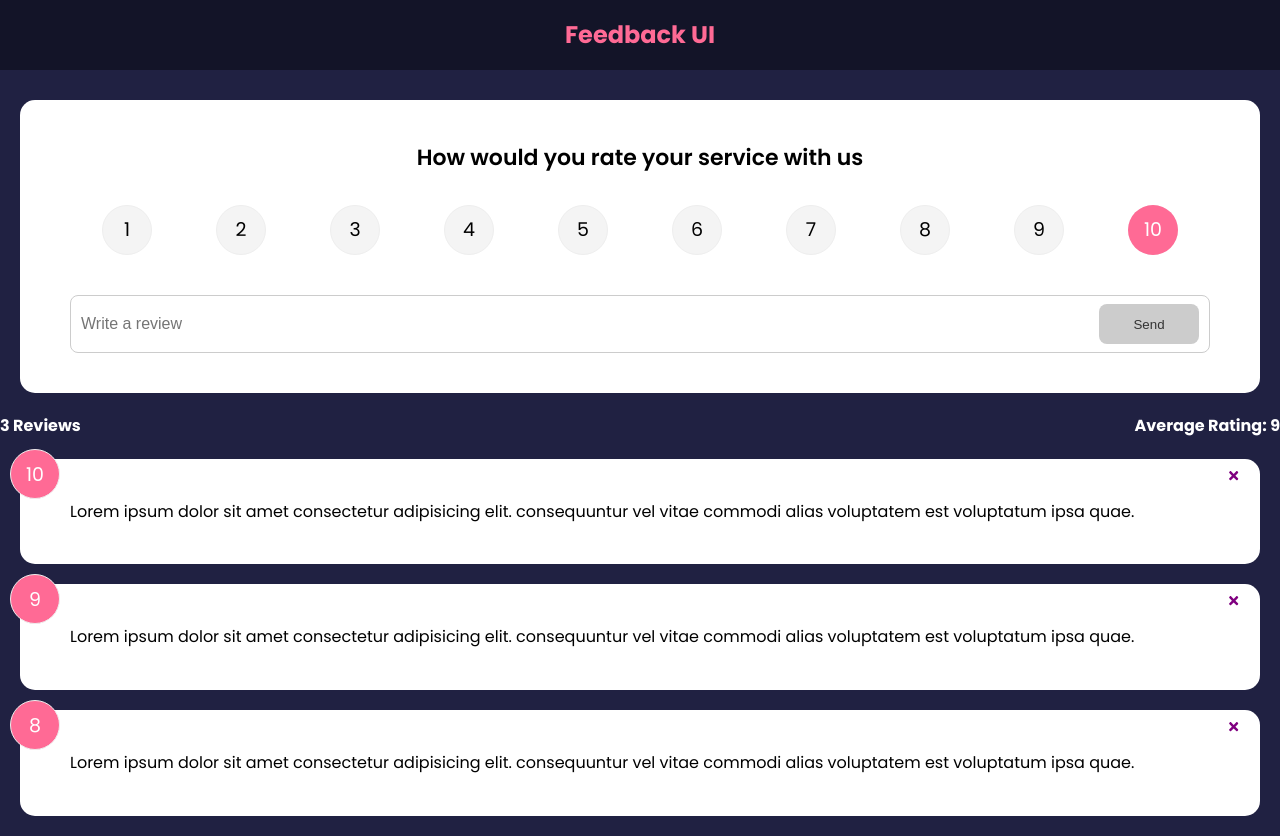
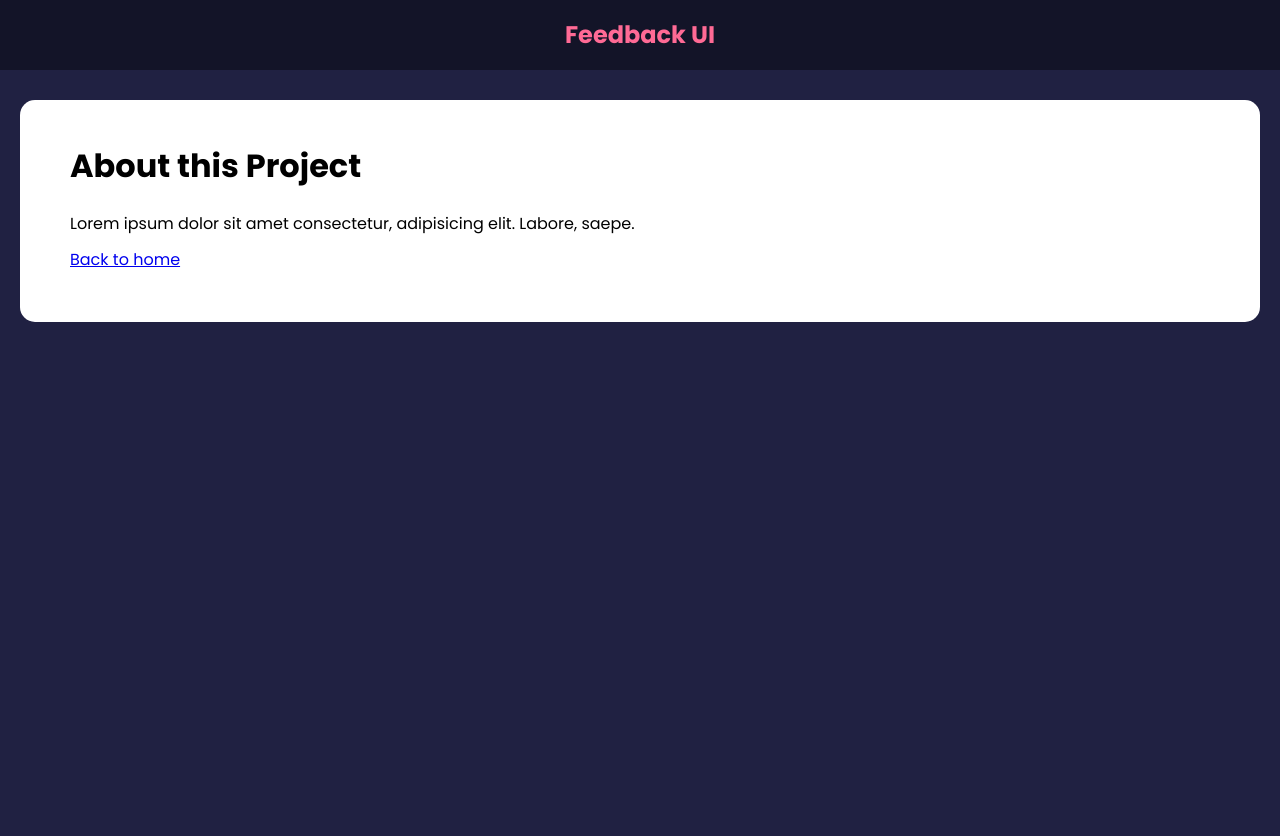
Before and after one commit to diebanz/Feedback_App, a React (Create React App) app: page /about in a window 1280 px wide. After the commit the page ends 800 px from the top, so only its background shows below. Built offline with nearby package versions, Linux system fonts and the light colour scheme.

Commit message:
link components

```diff
--- a/package.json
+++ b/package.json
@@ -10,6 +10,7 @@
     "react": "^17.0.2",
     "react-dom": "^17.0.2",
     "react-icons": "^4.3.1",
+    "react-router-dom": "^6.2.1",
     "react-scripts": "5.0.0",
     "uuid": "^8.3.2",
     "web-vitals": "^2.1.2"
--- a/src/App.js
+++ b/src/App.js
@@ -1,12 +1,15 @@
 import { useState } from "react";
 import React from "react";
 import { v4 as uuidv4 } from "uuid";
+import { BrowserRouter as Router, Route, Routes } from "react-router-dom";
 
 import Header from "./components/Header";
 import FeedbackList from "./components/FeedbackList";
 import FeedbackData from "./data/FeedbackData";
 import FeedbackForm from "./components/FeedbackForm";
 import FeedbackStats from "./components/FeedbackStats";
+import AboutPage from "./pages/AboutPage";
+import AboutIconLink from "./components/AboutIconLink";
 
 function App() {
     const [feedback, setFeedback] = useState(FeedbackData);
@@ -23,17 +26,29 @@ function App() {
     };
 
     return (
-        <>
+        <Router>
             <Header />
             <main>
+                <Routes>
+                    <Route
+                        exact
+                        path="/"
+                        element={
+                            <>
                                 <FeedbackForm handleAdd={addFeedback} />
                                 <FeedbackStats feedback={feedback} />
                                 <FeedbackList
                                     feedback={feedback}
                                     deleteHandler={deleteFeedback}
                                 />
+                                <AboutIconLink />
+                            </>
+                        }
+                    ></Route>
+                    <Route path="/about" element={<AboutPage />} />
+                </Routes>
             </main>
-        </>
+        </Router>
     );
 }
 
--- /dev/null
+++ b/src/components/AboutIconLink.jsx
@@ -0,0 +1,15 @@
+import React from "react";
+import { FaQuestion } from "react-icons/fa";
+import { Link } from "react-router-dom";
+
+function AboutIconLink() {
+    return (
+        <div className="about-link">
+            <Link to="/about">
+                <FaQuestion size={30} />
+            </Link>
+        </div>
+    );
+}
+
+export default AboutIconLink;
--- /dev/null
+++ b/src/pages/AboutPage.jsx
@@ -0,0 +1,22 @@
+import React from "react";
+import Card from "../UI/Card";
+import { Link } from "react-router-dom";
+
+function AboutPage() {
+    return (
+        <Card>
+            <div className="about">
+                <h1>About this Project</h1>
+                <p>
+                    Lorem ipsum dolor sit amet consectetur, adipisicing elit.
+                    Labore, saepe.
+                </p>
+                <p>
+                    <Link to="/">Back to home</Link>
+                </p>
+            </div>
+        </Card>
+    );
+}
+
+export default AboutPage;
```
Also changed, not shown: 1 other file (tests, documents, lock files or other folders). Lines whose indentation alone changed are shown as unchanged.
